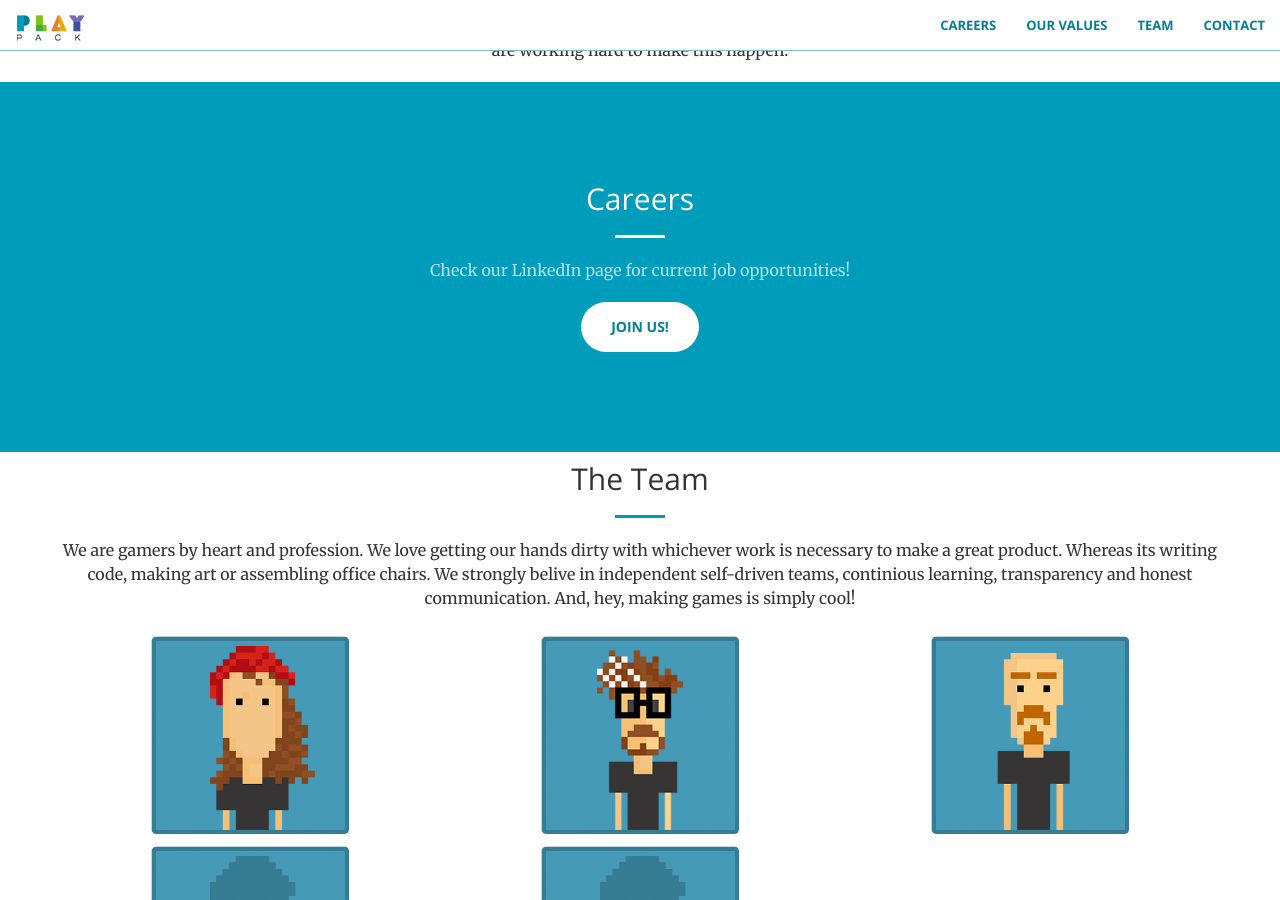
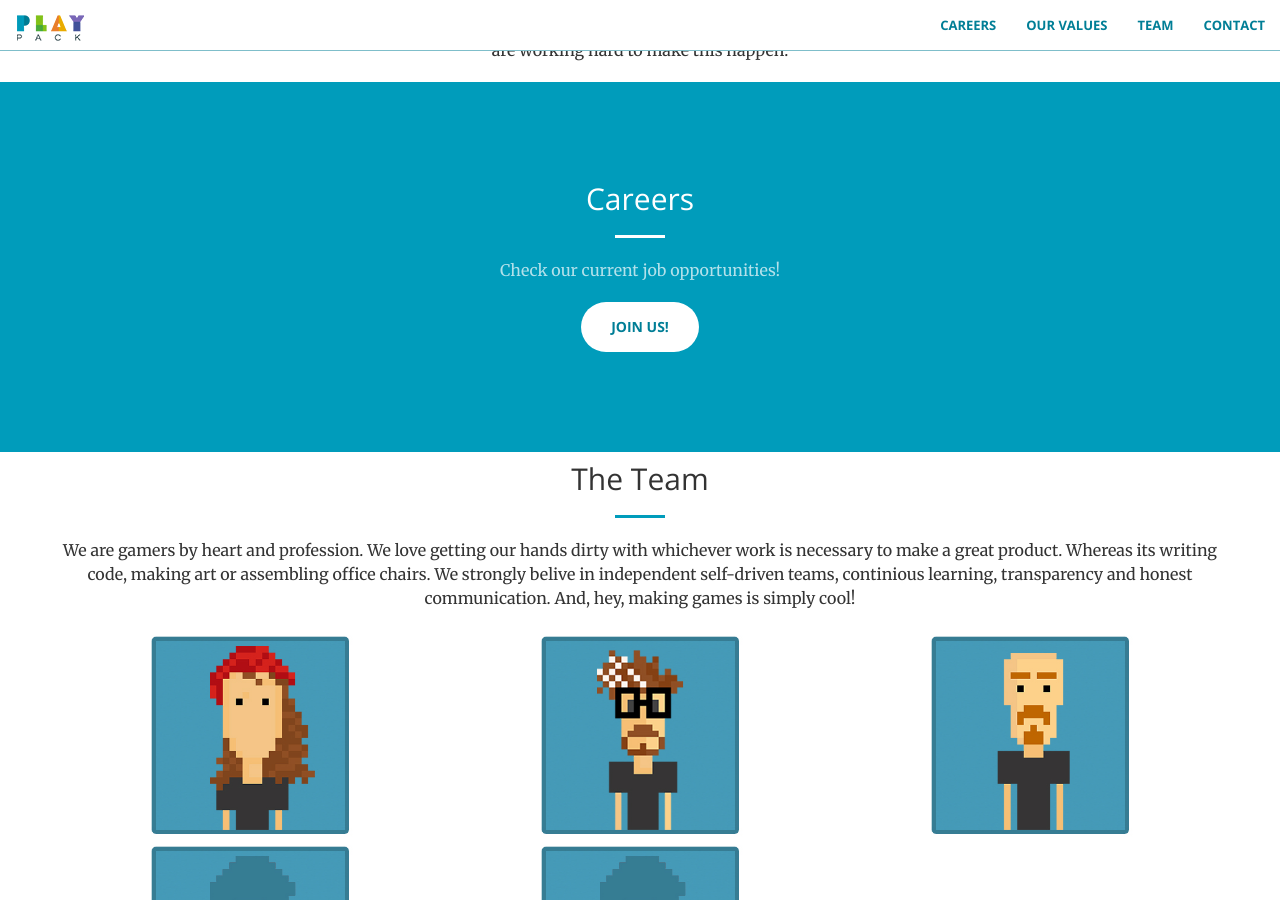
Before and after one commit to TatianaPP/newsite, a Jekyll site: the page built from index.html, in a window 1280 px wide and 900 px high, scrolled down 986 px. Built offline with Jekyll 4.4.1, drawn with Linux system fonts in a browser that asks for light colours.

Commit message:
Changed from LinkedIn to Notion

```diff
--- a/_includes/careers.html
+++ b/_includes/careers.html
@@ -4,8 +4,8 @@
             <div class="col-lg-8 col-lg-offset-2 text-center">
                 <h2 class="section-heading">Careers</h2>
                 <hr class="light">
-                <p class="text-faded">Check our LinkedIn page for current job opportunities!</p>
-                <a href="https://www.linkedin.com/jobs/view/2549181107/?refId=%2BIFhCadYT9injy3BWbsPJQ%3D%3D" target="_blank" class="btn btn-default btn-xl">Join us!</a>
+                <p class="text-faded">Check our current job opportunities!</p>
+                <a href="https://thin-emery-539.notion.site/Work-with-PlayPack-289b1302e0f341338bdb5bf193d8cfbb" target="_blank" class="btn btn-default btn-xl">Join us!</a>
             </div>
         </div>
     </div>
```
